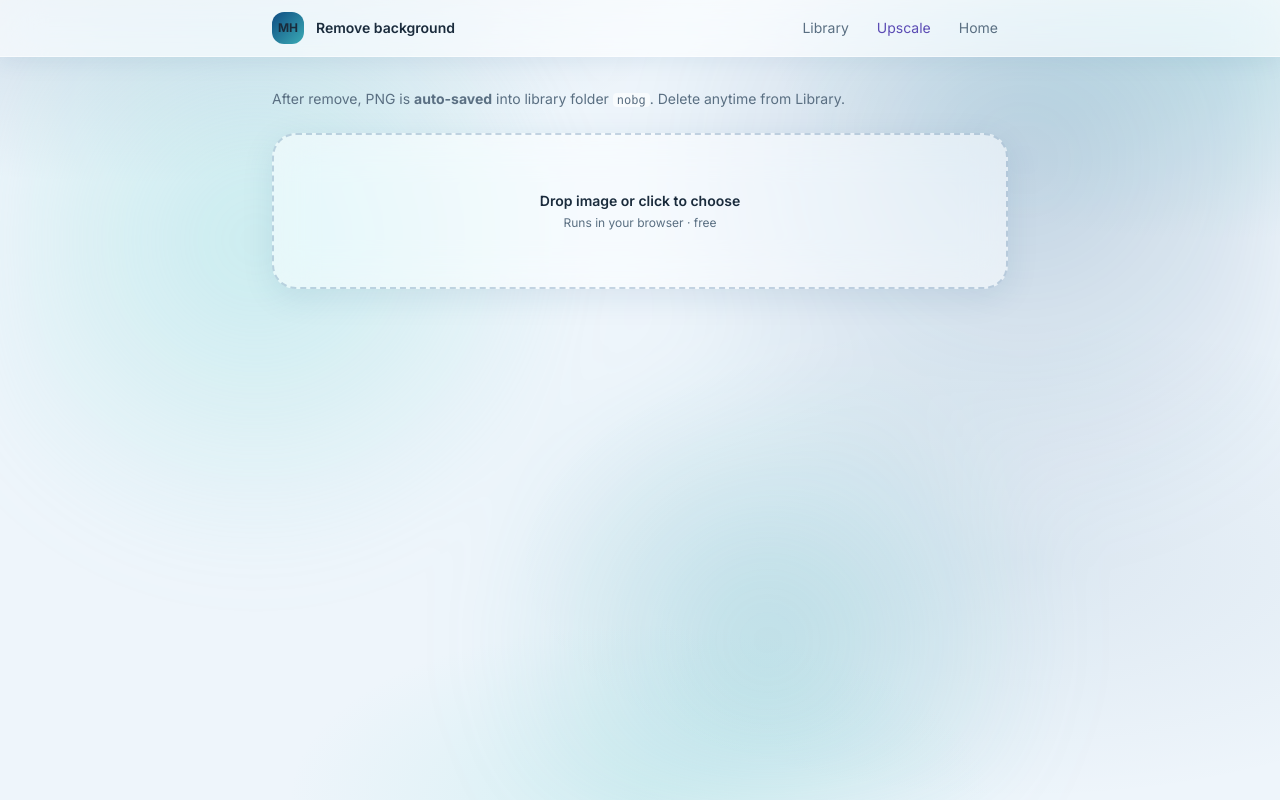
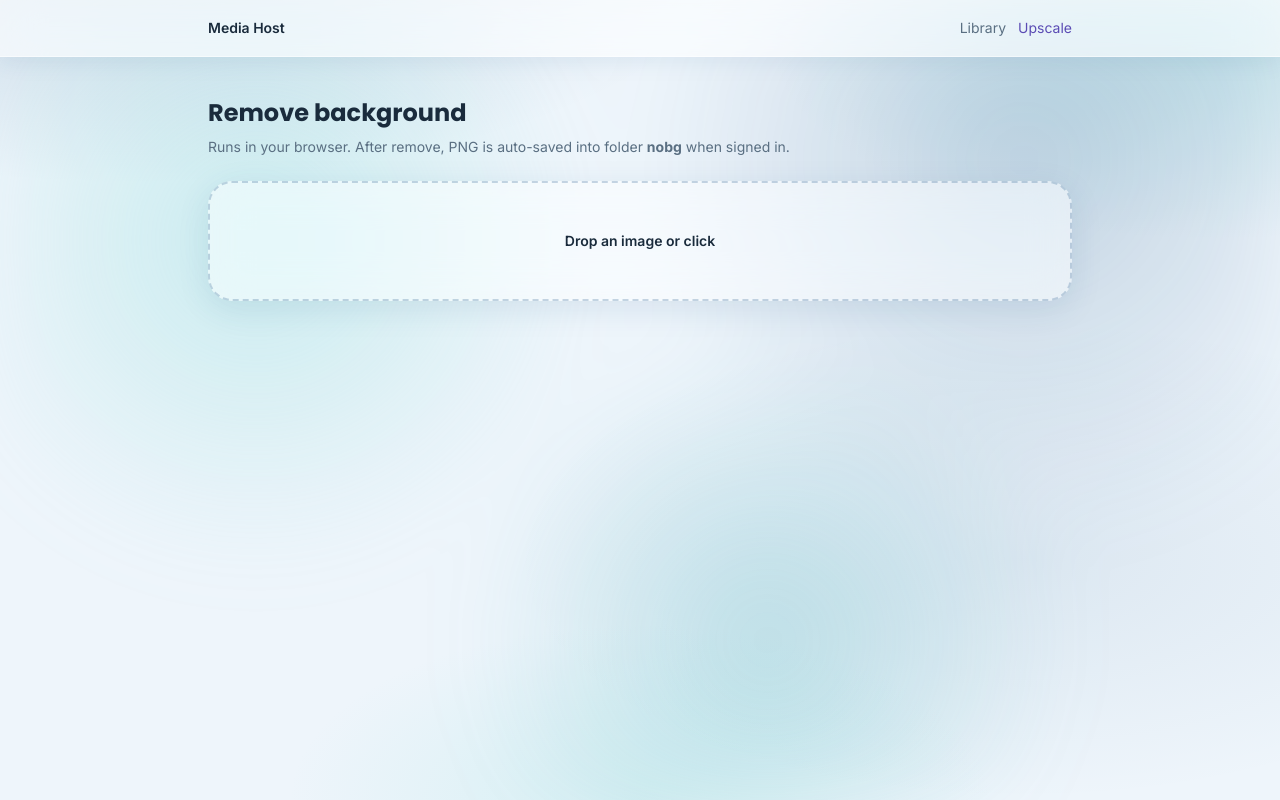
Before and after one commit to BluHExH/media-host, a Next.js app: page /tools/remove-bg in a window 1280 px wide. Built offline with nearby package versions, Linux system fonts and the light colour scheme.

Commit message:
Fix build: load remove-bg from CDN (no missing npm module)

```diff
--- a/package.json
+++ b/package.json
@@ -8,7 +8,6 @@
     "start": "next start"
   },
   "dependencies": {
-    "@imgly/background-removal": "^1.6.0",
     "@neondatabase/serverless": "^1.0.0",
     "@vercel/blob": "^1.1.1",
     "next": "15.3.6",
--- a/src/app/tools/remove-bg/page.tsx
+++ b/src/app/tools/remove-bg/page.tsx
@@ -7,8 +7,13 @@ import { useSearchParams } from "next/navigation";
 import { authFetch, hasSession } from "@/lib/client-auth";
 
 async function removeBackground(file, onProgress) {
-  const mod = await import("@imgly/background-removal");
+  // CDN load — avoids Next build depending on @imgly/background-removal
+  const mod = await import(
+    /* webpackIgnore: true */
+    "https://cdn.jsdelivr.net/npm/@imgly/background-removal@1.4.5/+esm"
+  );
   const removeBg = mod.removeBackground || mod.default;
+  if (!removeBg) throw new Error("Background remover failed to load");
   const blob = await removeBg(file, {
     progress: (key, current, total) => {
       if (total) onProgress?.(Math.round((current / total) * 100));
@@ -38,26 +43,23 @@ function RemoveBgInner() {
     setProgress(0);
     setSavedUrl("");
     setFileName((file.name || "image").replace(/\.[^.]+$/, "") + "-nobg.png");
-    const origUrl = URL.createObjectURL(file);
-    setOriginal(origUrl);
-    setResult(null);
-    setResultBlob(null);
     try {
+      setOriginal(URL.createObjectURL(file));
       const blob = await removeBackground(file, setProgress);
-      const url = URL.createObjectURL(blob);
-      setResult(url);
       setResultBlob(blob);
-      setStatus("Done — saving to library…");
+      setResult(URL.createObjectURL(blob));
+      setStatus("Done");
+
       if (hasSession()) {
         const fd = new FormData();
-        fd.append("file", new File([blob], fileName, { type: "image/png" }));
+        fd.append("file", new File([blob], fileName || "nobg.png", { type: "image/png" }));
         fd.append("album", "nobg");
         fd.append("expiry", "never");
         const res = await authFetch("/api/upload", { method: "POST", body: fd });
-        if (res.ok) {
-          const d = await res.json();
-          setSavedUrl(d.url || "");
-          setStatus("Saved to folder: nobg");
+        const data = await res.json().catch(() => ({}));
+        if (res.ok && data.url) {
+          setSavedUrl(data.url);
+          setStatus("Saved to library folder: nobg");
         } else {
           setStatus("Processed — save failed (still can download)");
         }
@@ -77,13 +79,12 @@ function RemoveBgInner() {
     if (!u) return;
     (async () => {
       try {
-        setStatus("Loading image…");
         const res = await fetch(u);
         const blob = await res.blob();
-        const name = u.split("/").pop() || "image.png";
+        const name = decodeURIComponent(u.split("/").pop() || "image.png");
         const file = new File([blob], name, { type: blob.type || "image/png" });
         await processFile(file);
-      } catch {
+      } catch (e) {
         setError("Could not load image from URL");
       }
     })();
@@ -97,39 +98,37 @@ function RemoveBgInner() {
     if (!resultBlob) return;
     const a = document.createElement("a");
     a.href = URL.createObjectURL(resultBlob);
-    a.download = fileName;
+    a.download = fileName || "nobg.png";
     a.click();
   };
 
   return (
-    <div className="min-h-screen mh-mesh">
-      <header className="mh-nav-glass sticky top-0 z-20">
-        <div className="mx-auto flex h-14 max-w-3xl items-center justify-between px-4">
-          <div className="flex items-center gap-3">
-            <Link href="/" className="flex h-8 w-8 items-center justify-center rounded-xl text-xs font-bold text-white" style={{ background: "linear-gradient(135deg,#0F4C81,#3BACB6)" }}>
-              MH
+    <div className="mh-mesh min-h-screen">
+      <header className="mh-nav-glass sticky top-0 z-30">
+        <div className="mx-auto flex h-14 max-w-4xl items-center justify-between px-4">
+          <Link href="/" className="text-sm font-semibold" style={{ color: "#1A2B3C" }}>
+            Media Host
           </Link>
-            <span className="text-sm font-semibold" style={{ color: "#1A2B3C" }}>Remove background</span>
-          </div>
-          <div className="flex gap-2 text-sm">
-            <Link href="/library" className="rounded-full px-2.5 py-1 hover:bg-white/50" style={{ color: "#5a6f82" }}>Library</Link>
-            <Link href="/tools/upscale" className="rounded-full px-2.5 py-1 hover:bg-white/50" style={{ color: "#5b4bb4" }}>Upscale</Link>
-            <Link href="/" className="rounded-full px-2.5 py-1 hover:bg-white/50" style={{ color: "#5a6f82" }}>Home</Link>
-          </div>
+          <nav className="flex gap-3 text-sm">
+            <Link href="/library" style={{ color: "#5a6f82" }}>
+              Library
+            </Link>
+            <Link href="/tools/upscale" style={{ color: "#5b4bb4" }}>
+              Upscale
+            </Link>
+          </nav>
         </div>
       </header>
 
-      <main className="mx-auto max-w-3xl space-y-6 px-4 py-8">
-        <p className="text-sm" style={{ color: "#5a6f82" }}>
-          After remove, PNG is <strong>auto-saved</strong> into library folder{" "}
-          <code className="rounded bg-white/60 px-1 text-xs">nobg</code>. Delete anytime from Library.
+      <main className="mx-auto max-w-4xl px-4 py-10">
+        <h1 className="text-2xl font-bold" style={{ color: "#1A2B3C" }}>
+          Remove background
+        </h1>
+        <p className="mt-2 text-sm" style={{ color: "#5a6f82" }}>
+          Runs in your browser. After remove, PNG is auto-saved into folder <strong>nobg</strong> when signed in.
         </p>
 
-        <div
-          className="mh-dropzone-glass relative py-14 text-center"
-          onDragOver={(e) => e.preventDefault()}
-          onDrop={(e) => { e.preventDefault(); onPick(e.dataTransfer.files); }}
-        >
+        <div className="mh-dropzone-glass relative mt-6 py-12 text-center">
           <input
             ref={inputRef}
             type="file"
@@ -139,38 +138,38 @@ function RemoveBgInner() {
             onChange={(e) => onPick(e.target.files)}
           />
           <p className="text-sm font-semibold" style={{ color: "#1A2B3C" }}>
-            {busy ? `Working… ${progress}%` : "Drop image or click to choose"}
+            {busy ? `Working… ${progress}%` : "Drop an image or click"}
           </p>
-          <p className="mt-1 text-xs" style={{ color: "#5a6f82" }}>Runs in your browser · free</p>
         </div>
 
-        {status && <p className="text-sm" style={{ color: "#0F4C81" }}>{status}</p>}
-        {error && <p className="text-sm text-red-600">{error}</p>}
+        {status && <p className="mt-3 text-sm" style={{ color: "#0F4C81" }}>{status}</p>}
+        {error && <p className="mt-3 text-sm text-red-600">{error}</p>}
         {savedUrl && (
-          <p className="text-sm" style={{ color: "#0F4C81" }}>
-            Saved: <a href={savedUrl} className="underline break-all" target="_blank" rel="noreferrer">{savedUrl}</a>
+          <p className="mt-2 break-all text-xs" style={{ color: "#5a6f82" }}>
+            Saved:{" "}
+            <a href={savedUrl} className="underline" target="_blank" rel="noreferrer">
+              {savedUrl}
+            </a>
           </p>
         )}
 
-        {(original || result) && (
-          <div className="grid gap-4 sm:grid-cols-2">
+        <div className="mt-8 grid gap-4 sm:grid-cols-2">
           {original && (
-              <div className="mh-glass-strong p-3">
-                <p className="mb-2 text-xs font-medium" style={{ color: "#5a6f82" }}>Original</p>
-                <img src={original} alt="" className="w-full rounded-xl" />
+            <div className="mh-glass p-3">
+              <p className="mb-2 text-xs font-semibold">Original</p>
+              <img src={original} alt="" className="max-h-64 w-full object-contain" />
             </div>
           )}
           {result && (
-              <div className="mh-glass-strong p-3">
-                <p className="mb-2 text-xs font-medium" style={{ color: "#5a6f82" }}>No background</p>
-                <img src={result} alt="" className="w-full rounded-xl" style={{ background: "repeating-conic-gradient(#e2e8f0 0% 25%, #fff 0% 50%) 50% / 16px 16px" }} />
-                <button type="button" onClick={download} className="mh-btn mh-btn-primary mt-3 w-full py-2.5 text-sm">
+            <div className="mh-glass p-3">
+              <p className="mb-2 text-xs font-semibold">No background</p>
+              <img src={result} alt="" className="max-h-64 w-full object-contain" style={{ background: "repeating-conic-gradient(#eee 0% 25%, #fff 0% 50%) 50% / 16px 16px" }} />
+              <button type="button" onClick={download} className="mh-btn mh-btn-primary mt-3 px-4 py-2 text-xs">
                 Download PNG
               </button>
             </div>
           )}
         </div>
-        )}
       </main>
     </div>
   );
@@ -178,7 +177,7 @@ function RemoveBgInner() {
 
 export default function RemoveBgPage() {
   return (
-    <Suspense fallback={<div className="mh-mesh flex min-h-screen items-center justify-center text-[#5a6f82]">Loading…</div>}>
+    <Suspense fallback={<div className="p-8 text-center text-sm">Loading…</div>}>
       <RemoveBgInner />
     </Suspense>
   );
```
Lines whose indentation alone changed are shown as unchanged.
